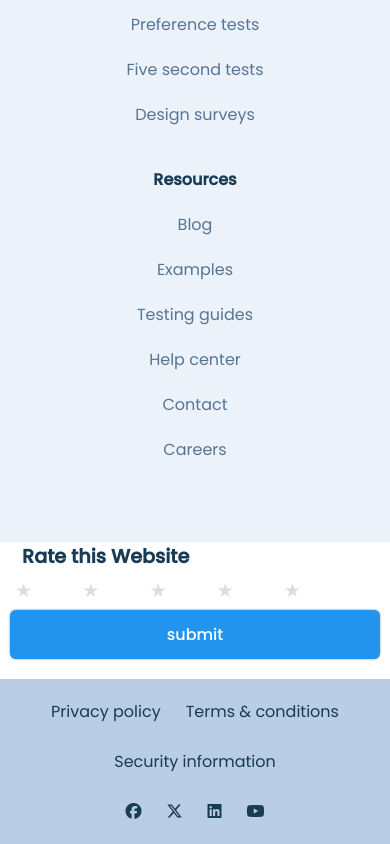
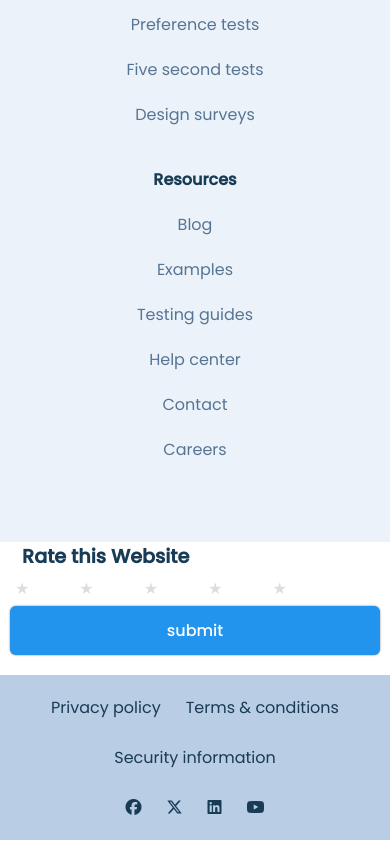
Before and after one commit to Rishabh-Rai-99/Usability_Hub_Clone, a plain HTML site: page index.html in a window 390 px wide. Shown: the part 8549-9393 px from the top of the page. Drawn offline with Linux system fonts and the light colour scheme.

Commit message:
added response

```diff
--- a/responsive.css
+++ b/responsive.css
@@ -151,6 +151,6 @@
 }
 @media screen and (max-width: 410px){
     .rating label {
-        font-size: 1.2rem; /* Further decrease font size for very small screens */
+        font-size: 1rem; /* Further decrease font size for very small screens */
     }
 }
```
